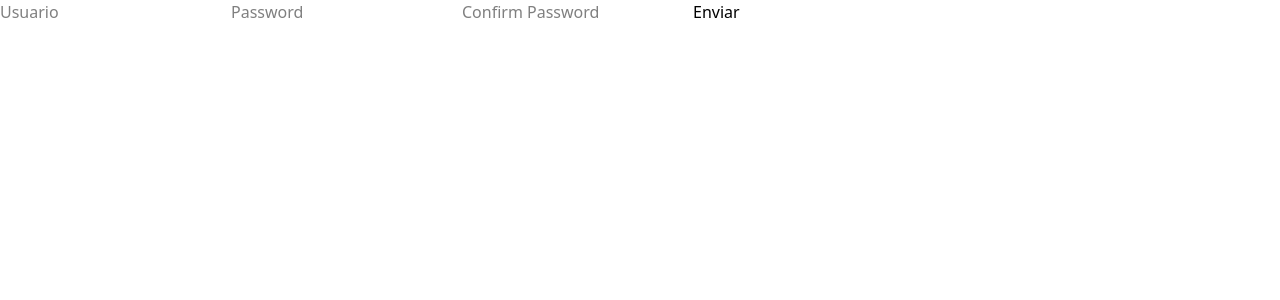
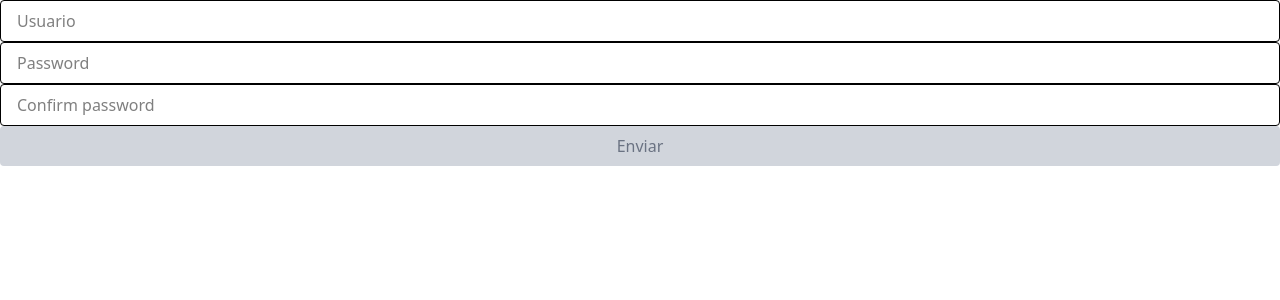
Before and after one commit to Olan-RossMiguel/web-d-react-avanzado, a React (Vite) app: page / in a window 1280 px wide. Shown: the top 300 px of the page. Built offline with nearby package versions, Linux system fonts and the light colour scheme.

Commit message:
validacion con yup

```diff
--- a/src/components/BasicForm.jsx
+++ b/src/components/BasicForm.jsx
@@ -1,7 +1,29 @@
+import { yupResolver } from '@hookform/resolvers/yup'
 import { useForm } from 'react-hook-form'
+import * as yup from 'yup'
+
+const schema = yup.object({
+  username: yup
+    .string()
+    .required('El nombre es obligatorio'),
+  password: yup
+    .string()
+    .min(6, 'La contraseña debe tener mínimo 6 caracteres.')
+    .required('La contraseña es obligatoria'),
+  confirmPassword: yup
+    .string()
+    .oneOf([yup.ref('password')], 'Las contraseñas no coinciden')
+    .required('Confirma tu contraseña')
+})
 
 export const BasicForm = () => {
-  const { register, handleSubmit } = useForm()
+  const {
+    register,
+    handleSubmit,
+    formState: { errors, isValid }
+  } = useForm({
+    resolver: yupResolver(schema)
+  })
 
   const onSubmit = (data) => {
     console.log(data)
@@ -9,18 +31,38 @@ export const BasicForm = () => {
 
   return (
     <form onSubmit={handleSubmit(onSubmit)}>
-      <input type='text' {...register('username')} placeholder='Usuario' />
+      <input
+        type='text'
+        {...register('username')}
+        placeholder='Usuario'
+        className='w-full px-4 py-2 border rounded focus:outline-none focus:ring-2 focus:ring-blue-400'
+      />
+      {errors.username && <p>{errors.username.message}</p>}
+      <br />
       <input
         type='password'
         {...register('password')}
         placeholder='Password'
+        className='w-full px-4 py-2 border rounded focus:outline-none focus:ring-2 focus:ring-blue-400'
       />
+      {errors.password && <p>{errors.password.message}</p>}
+      <br />
       <input
         type='password'
         {...register('confirmPassword')}
-        placeholder='Confirm Password'
+        placeholder='Confirm password'
+        className='w-full px-4 py-2 border rounded focus:outline-none focus:ring-2 focus:ring-blue-400'
       />
-      <button type='submit'>Enviar</button>
+      {errors.confirmPassword && <p>{errors.confirmPassword.message}</p>}
+      <br />
+      <button
+        type='submit'
+        disabled={!isValid}
+        className={`w-full py-2 rounded transition cursor-pointer
+              ${isValid ? 'bg-blue-600 text-white hover:bg-blue-700' : 'bg-gray-300 text-gray-500 cursor-not-allowed'}`}
+
+      >Enviar
+      </button>
     </form>
   )
 }
```
